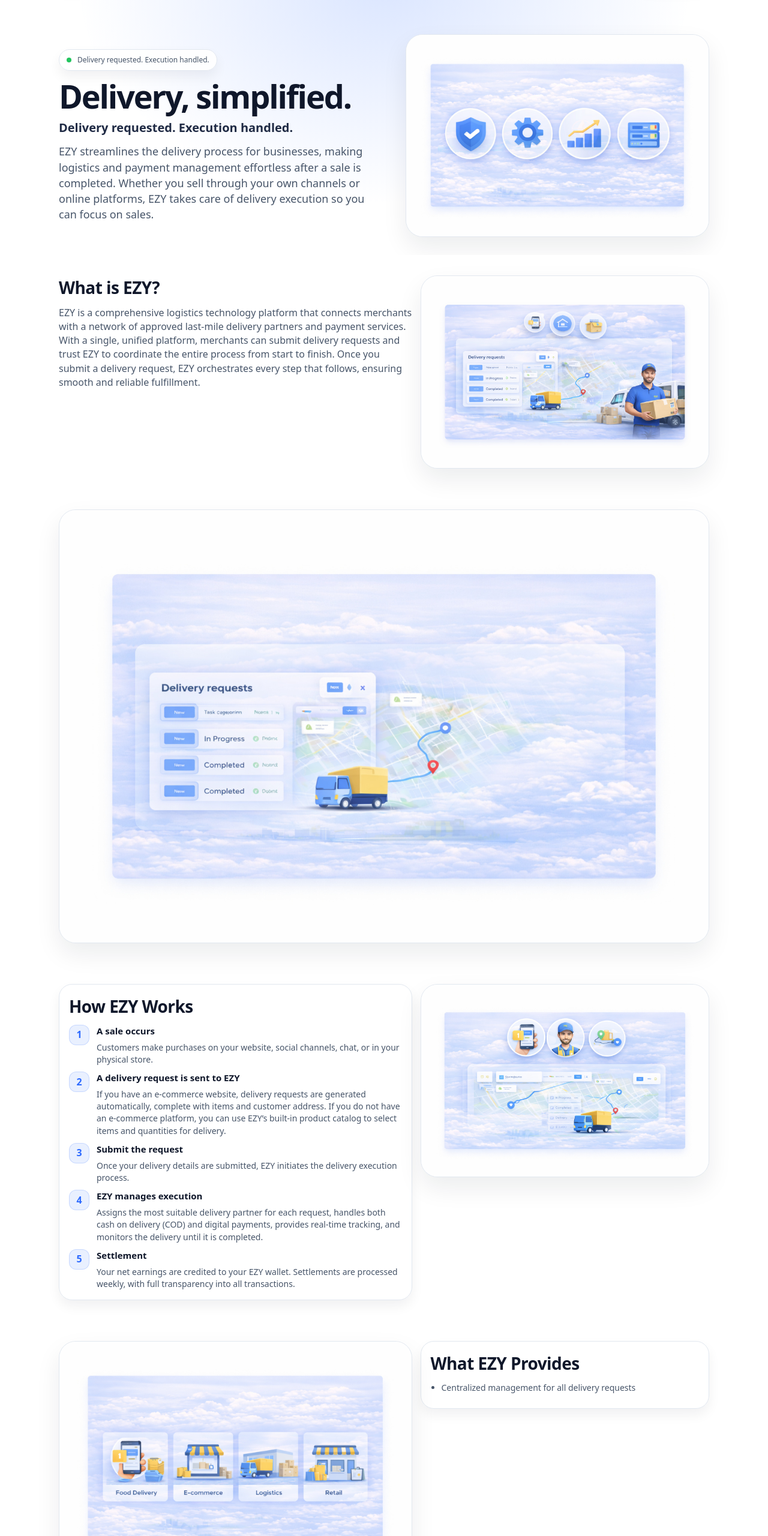
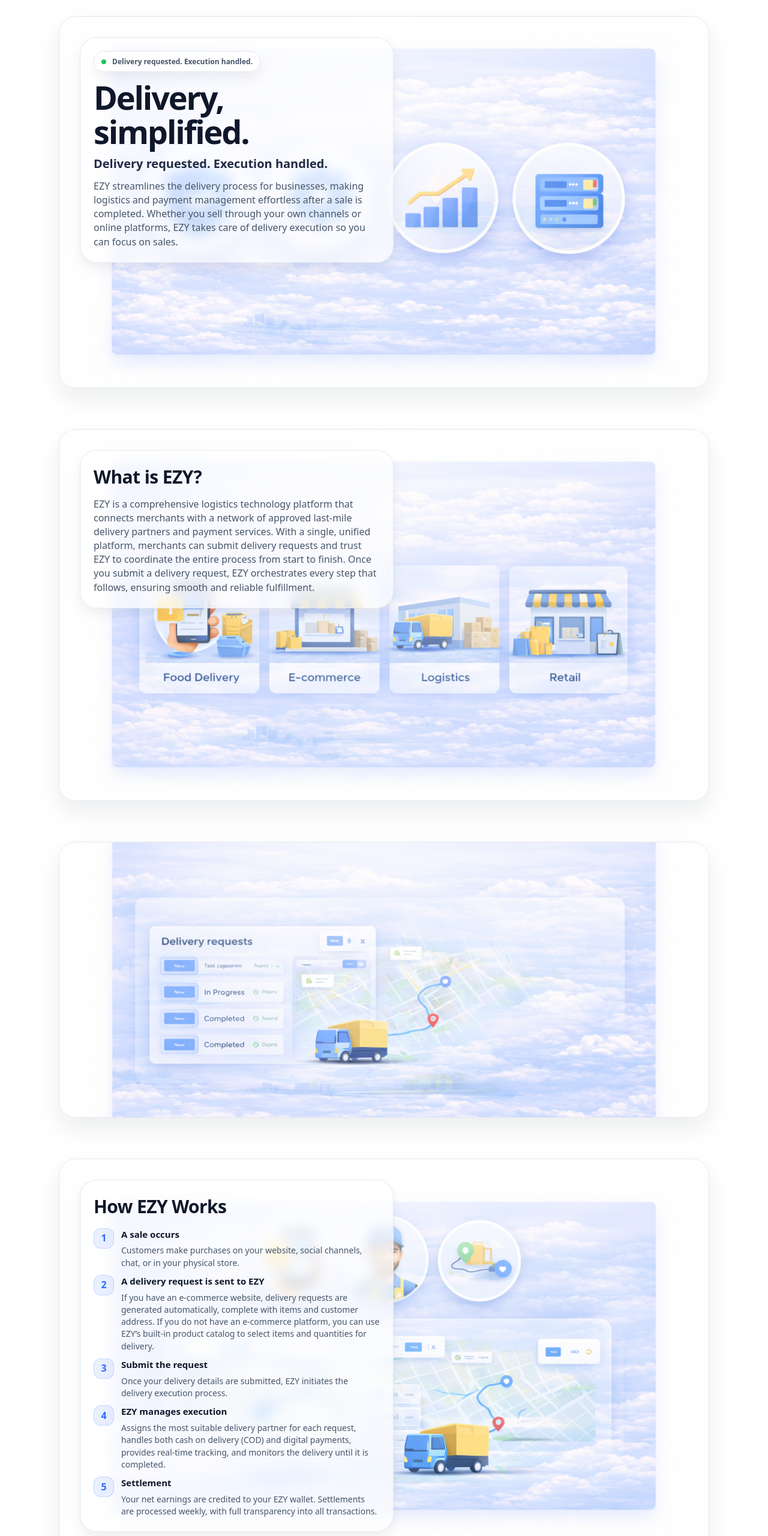
Before and after one commit to TonyAb-65/landing-page, a plain HTML site: page index.html in a window 1280 px wide. Shown: the part 80-2640 px from the top of the page at 60% size. Drawn offline with Linux system fonts and the light colour scheme.

Commit message:
Refactor CSS variables and structure in index.html

```diff
--- a/index.html
+++ b/index.html
@@ -8,265 +8,155 @@
 
   <style>
     :root{
-      --bg: #ffffff;
-      --text: #0f172a;
-      --muted: #475569;
-      --border: #e2e8f0;
-      --panel: rgba(255,255,255,.55);
-      --panel-strong: rgba(255,255,255,.72);
+      --bg:#fff;
+      --text:#0f172a;
+      --muted:#475569;
+      --border:#e2e8f0;
+      --glass: rgba(255,255,255,.68);
+      --glass-strong: rgba(255,255,255,.78);
       --shadow: 0 18px 40px rgba(15,23,42,.08);
       --shadow-soft: 0 10px 20px rgba(15,23,42,.06);
-      --radius: 22px;
-      --radius-lg: 28px;
+      --r: 22px;
+      --r-lg: 28px;
       --max: 1120px;
     }
-
-    *{ box-sizing:border-box; }
-    html{ scroll-behavior:smooth; }
+    *{box-sizing:border-box}
     body{
       margin:0;
-      background: var(--bg);
-      color: var(--text);
-      font-family: ui-sans-serif, system-ui, -apple-system, Segoe UI, Roboto, Arial, "Apple Color Emoji", "Segoe UI Emoji";
-      line-height: 1.45;
+      background:var(--bg);
+      color:var(--text);
+      font-family: ui-sans-serif, system-ui, -apple-system, Segoe UI, Roboto, Arial;
+      line-height:1.45;
     }
-    a{ color:inherit; text-decoration:none; }
-    img{ max-width:100%; height:auto; display:block; }
-
-    .container{ max-width: var(--max); margin: 0 auto; padding: 0 18px; }
+    a{color:inherit;text-decoration:none}
+    .container{max-width:var(--max);margin:0 auto;padding:0 18px}
 
     /* Top nav */
     .topbar{
-      position: sticky; top:0; z-index: 100;
-      background: rgba(255,255,255,.78);
+      position:sticky;top:0;z-index:100;
+      background:rgba(255,255,255,.78);
       backdrop-filter: blur(12px);
-      border-bottom: 1px solid var(--border);
+      border-bottom:1px solid var(--border);
     }
     .topbar-inner{
-      display:flex; align-items:center; justify-content:space-between;
-      padding: 14px 0; gap: 10px;
+      display:flex;align-items:center;justify-content:space-between;
+      gap:12px;padding:14px 0;
     }
-    .brand{
-      display:flex; align-items:center; gap: 10px;
-      font-weight: 800;
-      letter-spacing: -0.02em;
+    .brand{display:flex;align-items:center;gap:10px;font-weight:900;letter-spacing:-.02em}
+    .brand-logo{
+      width:44px;height:44px;border-radius:14px;object-fit:cover;
+      box-shadow:var(--shadow-soft);
+      border:1px solid rgba(255,255,255,.6);
+      background:#fff;
     }
-    .brand-logo{
-      width: 44px;
-      height: 44px;
-      border-radius: 14px;
+    nav{display:none;gap:18px;align-items:center}
+    nav a{font-size:14px;color:var(--muted)}
+    nav a:hover{color:var(--text)}
+    .lang{
+      border:1px solid var(--border);
+      background:rgba(255,255,255,.85);
+      border-radius:999px;padding:6px;display:flex;gap:6px;
+      box-shadow:var(--shadow-soft);
+    }
+    .lang button{
+      border:0;background:transparent;cursor:pointer;
+      padding:8px 12px;border-radius:999px;font-weight:900;font-size:12px;
+      color:var(--muted);min-width:52px;
+    }
+    .lang button.active{background:#0f172a;color:#fff}
+
+    /* Scene sections (this is what makes it look like your reference) */
+    .scene{
+      padding: 34px 0;
+    }
+    .scene-frame{
+      position:relative;
+      border-radius: var(--r-lg);
+      overflow:hidden;
+      border:1px solid var(--border);
+      box-shadow: var(--shadow);
+      min-height: 560px;
+      background: #f7fbff;
+    }
+    .scene-bg{
+      position:absolute;inset:0;
+      background-size: cover;
+      background-position: center;
+      filter: saturate(1.03);
+    }
+    .scene-overlay{
+      position:absolute;inset:0;
+      background: radial-gradient(ellipse at top, rgba(255,255,255,.55), rgba(255,255,255,.10) 60%, rgba(255,255,255,.0));
+      pointer-events:none;
+    }
+
+    /* Content grid that sits on top of the scene */
+    .scene-content{
+      position:relative;
+      display:grid;
+      gap:18px;
+      padding: 26px;
+      grid-template-columns: 1fr;
+      align-items:start;
+    }
+
+    .glass{
+      background: var(--glass);
+      border: 1px solid rgba(226,232,240,.9);
+      border-radius: var(--r-lg);
       box-shadow: var(--shadow-soft);
-      border: 1px solid rgba(255,255,255,.6);
-      background: #ffffff;
-      object-fit: cover;
-      flex: 0 0 auto;
+      padding: 22px;
+      backdrop-filter: blur(10px);
     }
-    nav{ display:none; gap: 18px; align-items:center; }
-    nav a{ font-size: 14px; color: var(--muted); }
-    nav a:hover{ color: var(--text); }
 
-    .right-actions{ display:flex; align-items:center; gap: 10px; }
-
-    .lang{
-      border: 1px solid var(--border);
+    .eyebrow{
+      display:inline-flex;align-items:center;gap:10px;
       background: rgba(255,255,255,.85);
-      border-radius: 999px;
-      padding: 6px;
-      display:flex; gap: 6px;
+      border:1px solid var(--border);
+      padding:8px 12px;border-radius:999px;
+      color: var(--muted);
+      font-size:12px;font-weight:700;
       box-shadow: var(--shadow-soft);
     }
-    .lang button{
-      border:0;
-      background: transparent;
-      padding: 8px 12px;
-      border-radius: 999px;
-      font-weight: 800;
-      font-size: 12px;
-      cursor:pointer;
-      color: var(--muted);
-      min-width: 52px;
+    .dot{width:8px;height:8px;border-radius:999px;background:#22c55e}
+
+    h1{margin:14px 0 0;font-size:54px;line-height:1.05;letter-spacing:-.04em}
+    h2{margin:0;font-size:30px;letter-spacing:-.02em}
+    .tagline{margin:10px 0 0;font-size:20px;font-weight:900;color:#1f2a44}
+    .lead{margin:12px 0 0;color:var(--muted);font-size:16px;max-width:80ch}
+
+    .steps{display:grid;gap:10px;margin-top:14px}
+    .step{display:flex;gap:12px;align-items:flex-start}
+    .badge{
+      width:34px;height:34px;border-radius:12px;display:grid;place-items:center;
+      background: rgba(46,107,255,.10);
+      border:1px solid rgba(46,107,255,.18);
+      color:#2e6bff;font-weight:900;flex:0 0 auto;
     }
-    .lang button.active{
-      background: #0f172a;
-      color:#fff;
+    .step h3{margin:0;font-size:15px}
+    .step p{margin:6px 0 0;color:var(--muted);font-size:14px}
+
+    ul{margin:12px 0 0;padding-left:18px;color:var(--muted);font-size:14px}
+    li{margin:8px 0}
+
+    footer{border-top:1px solid var(--border);padding:22px 0;color:var(--muted);font-size:13px}
+    .foot{display:flex;flex-direction:column;gap:10px;align-items:flex-start;justify-content:space-between}
+
+    @media (min-width: 980px){
+      nav{display:flex}
+      .scene-content{grid-template-columns: 1.05fr .95fr; padding: 34px;}
+      .scene-frame{min-height: 620px;}
+      .foot{flex-direction:row;align-items:center}
     }
 
-    /* Sections */
-    .hero{
-      position: relative;
-      padding: 38px 0 26px;
-      overflow:hidden;
-    }
-    .hero::before{
-      content:"";
-      position:absolute; inset:-20px;
-      background: radial-gradient(ellipse at top, rgba(55,115,255,.18), transparent 55%);
-      pointer-events:none;
-      z-index:-2;
-    }
-
-    .grid-hero{
-      display:grid; gap: 18px;
-      grid-template-columns: 1fr;
-      align-items:center;
-      padding: 10px 0 0;
-    }
-
-    .h-eyebrow{
-      display:inline-flex; align-items:center; gap: 10px;
-      background: rgba(255,255,255,.9);
-      border: 1px solid var(--border);
-      padding: 8px 12px;
-      border-radius: 999px;
-      color: var(--muted);
-      font-size: 12px;
-      box-shadow: var(--shadow-soft);
-    }
-    .dot{
-      width: 8px; height:8px; border-radius:999px;
-      background: #22c55e;
-    }
-    h1{
-      margin: 14px 0 0;
-      font-size: 44px;
-      line-height: 1.05;
-      letter-spacing: -0.04em;
-    }
-    .subtitle{
-      margin: 12px 0 0;
-      font-size: 18px;
-      color: var(--muted);
-      max-width: 52ch;
-    }
-    .tagline{
-      margin: 10px 0 0;
-      font-size: 20px;
-      font-weight: 800;
-      color: #1f2a44;
-    }
-
-    .panel{
-      border: 1px solid var(--border);
-      border-radius: var(--radius-lg);
-      background: var(--panel);
-      box-shadow: var(--shadow);
-      overflow:hidden;
-    }
-    .panel-inner{ padding: 18px; }
-
-    .section{
-      padding: 34px 0;
-    }
-    .section-title{
-      margin: 0;
-      font-size: 28px;
-      letter-spacing:-0.02em;
-    }
-    .lead{
-      margin: 10px 0 0;
-      color: var(--muted);
-      font-size: 16px;
-      max-width: 80ch;
-    }
-
-    /* Visual blocks */
-    .visual{
-      position: relative;
-      border-radius: var(--radius-lg);
-      overflow:hidden;
-      border: 1px solid var(--border);
-      background: #f8fbff;
-      box-shadow: var(--shadow);
-      min-height: 220px;
-    }
-    .visual img{
-      width: 100%;
-      height: 100%;
-      object-fit: cover;
-    }
-
-    /* Two-column content */
-    .two{
-      display:grid;
-      grid-template-columns: 1fr;
-      gap: 14px;
-      align-items: start;
-    }
-
-    /* Cards / lists */
-    .card{
-      border: 1px solid var(--border);
-      border-radius: var(--radius);
-      background: var(--panel-strong);
-      box-shadow: var(--shadow-soft);
-      padding: 16px;
-    }
-    .steps{
-      display:grid;
-      gap: 10px;
-      margin-top: 10px;
-    }
-    .step{
-      display:flex;
-      gap: 12px;
-      align-items:flex-start;
-    }
-    .badge{
-      width: 34px; height:34px;
-      border-radius: 12px;
-      display:grid; place-items:center;
-      background: rgba(46,107,255,.10);
-      border: 1px solid rgba(46,107,255,.18);
-      color: #2e6bff;
-      font-weight: 900;
-      flex: 0 0 auto;
-    }
-    .step h3{ margin:0; font-size: 15px; }
-    .step p{ margin: 6px 0 0; color: var(--muted); font-size: 14px; }
-
-    .bullets{
-      margin: 10px 0 0;
-      padding: 0 0 0 18px;
-      color: var(--muted);
-      font-size: 14px;
-    }
-    .bullets li{ margin: 8px 0; }
-
-    /* Footer */
-    footer{
-      border-top: 1px solid var(--border);
-      padding: 26px 0;
-      color: var(--muted);
-      font-size: 13px;
-    }
-    .foot{
-      display:flex;
-      flex-direction:column;
-      gap: 10px;
-      align-items:flex-start;
-      justify-content:space-between;
-    }
-
-    /* Responsive */
-    @media (min-width: 920px){
-      nav{ display:flex; }
-      .grid-hero{ grid-template-columns: 1.05fr .95fr; gap: 18px; }
-      .two{ grid-template-columns: 1.1fr .9fr; }
-      .hero{ padding: 54px 0 30px; }
-      h1{ font-size: 54px; }
-      .visual{ min-height: 320px; }
-      .foot{ flex-direction: row; align-items:center; }
-    }
-
-    /* RTL support */
-    [dir="rtl"] body{ font-family: ui-sans-serif, system-ui, -apple-system, "Segoe UI", Tahoma, Arial; }
-    [dir="rtl"] .topbar-inner{ direction: rtl; }
-    [dir="rtl"] nav a{ letter-spacing: 0; }
-    [dir="rtl"] .bullets{ padding-left: 0; padding-right: 18px; }
-    [dir="rtl"] .step{ flex-direction: row-reverse; }
-    [dir="rtl"] .step > div{ text-align: right; }
-    [dir="rtl"] .subtitle, [dir="rtl"] .lead{ text-align: right; }
-    [dir="rtl"] .brand{ flex-direction: row-reverse; }
+    /* RTL */
+    [dir="rtl"] body{font-family: ui-sans-serif, system-ui, -apple-system, "Segoe UI", Tahoma, Arial}
+    [dir="rtl"] .brand{flex-direction:row-reverse}
+    [dir="rtl"] .scene-content{direction:rtl}
+    [dir="rtl"] .lead, [dir="rtl"] .glass{ text-align:right }
+    [dir="rtl"] ul{padding-left:0;padding-right:18px}
+    [dir="rtl"] .step{flex-direction:row-reverse}
+    [dir="rtl"] .step > div{text-align:right}
   </style>
 </head>
 
@@ -276,88 +166,95 @@
       <div class="topbar-inner">
         <a class="brand" href="#top">
           <img id="brandLogo" class="brand-logo" src="/assets/brand/ezy-en.png" alt="EZY" width="44" height="44" />
-          <div id="brandWord" aria-label="Brand name">EZY</div>
+          <div id="brandWord">EZY</div>
         </a>
 
-        <nav aria-label="Primary">
+        <nav>
           <a href="#features" data-i18n="nav_features">Features</a>
           <a href="#how" data-i18n="nav_how">How It Works</a>
           <a href="#why" data-i18n="nav_why">Why EZY?</a>
         </nav>
 
-        <div class="right-actions">
         <div class="lang" role="group" aria-label="Language switcher">
           <button id="btn-en" class="active" type="button">EN</button>
           <button id="btn-ar" type="button">AR</button>
         </div>
       </div>
     </div>
-    </div>
   </header>
 
   <main id="top">
-    <!-- HERO -->
-    <section class="hero">
+
+    <!-- HERO SCENE (use 05 like your reference hero composition vibe) -->
+    <section class="scene">
       <div class="container">
-        <div class="grid-hero">
-          <div>
-            <div class="h-eyebrow">
-              <span class="dot"></span>
-              <span data-i18n="hero_eyebrow">Delivery requested. Execution handled.</span>
-            </div>
+        <div class="scene-frame">
+          <div class="scene-bg" style="background-image:url('/assets/sections/05.jpg')"></div>
+          <div class="scene-overlay"></div>
 
+          <div class="scene-content">
+            <div class="glass">
+              <div class="eyebrow"><span class="dot"></span><span data-i18n="hero_eyebrow">Delivery requested. Execution handled.</span></div>
               <h1 data-i18n="hero_h1">Delivery, simplified.</h1>
-
               <div class="tagline" data-i18n="hero_tagline">Delivery requested. Execution handled.</div>
-
-            <p class="subtitle" data-i18n="hero_sub">
+              <p class="lead" data-i18n="hero_sub">
                 EZY streamlines the delivery process for businesses, making logistics and payment management effortless after a sale is completed.
                 Whether you sell through your own channels or online platforms, EZY takes care of delivery execution so you can focus on sales.
               </p>
             </div>
 
-          <div class="visual" aria-label="Hero visual">
-            <img src="/assets/sections/05.jpg" alt="EZY delivery dashboard and courier illustration" />
+            <!-- Empty spacer panel (keeps the “art” visible like your screenshot) -->
+            <div></div>
           </div>
         </div>
       </div>
     </section>
 
-    <!-- WHAT IS EZY + TRUST (01) -->
-    <section class="section" id="features">
+    <!-- WHAT IS EZY? (use 04 – this is the second large panel in your reference) -->
+    <section class="scene" id="features">
       <div class="container">
-        <div class="two">
-          <div>
-            <h2 class="section-title" data-i18n="sec1_title">What is EZY?</h2>
+        <div class="scene-frame">
+          <div class="scene-bg" style="background-image:url('/assets/sections/04.jpg')"></div>
+          <div class="scene-overlay"></div>
+
+          <div class="scene-content">
+            <div class="glass">
+              <h2 data-i18n="sec1_title">What is EZY?</h2>
               <p class="lead" data-i18n="sec1_body">
                 EZY is a comprehensive logistics technology platform that connects merchants with a network of approved last-mile delivery partners and payment services.
                 With a single, unified platform, merchants can submit delivery requests and trust EZY to coordinate the entire process from start to finish.
                 Once you submit a delivery request, EZY orchestrates every step that follows, ensuring smooth and reliable fulfillment.
               </p>
             </div>
-
-          <div class="visual" aria-label="Trust and platform pillars">
-            <img src="/assets/sections/01.jpg" alt="Platform pillars icons" />
+            <div></div>
           </div>
         </div>
       </div>
     </section>
 
-    <!-- VERTICALS (02) -->
-    <section class="section">
+    <!-- VERTICALS STRIP (use 02 – full-width image scene) -->
+    <section class="scene">
       <div class="container">
-        <div class="visual" aria-label="Supported business verticals">
-          <img src="/assets/sections/02.jpg" alt="Supported verticals: Food Delivery, E-commerce, Logistics, Retail" />
+        <div class="scene-frame" style="min-height:460px">
+          <div class="scene-bg" style="background-image:url('/assets/sections/02.jpg')"></div>
+          <div class="scene-overlay"></div>
+          <div class="scene-content">
+            <div></div><div></div>
+          </div>
         </div>
       </div>
     </section>
 
-    <!-- HOW IT WORKS (03) -->
-    <section class="section" id="how">
+    <!-- HOW IT WORKS (use 03 – with steps overlay like reference) -->
+    <section class="scene" id="how">
       <div class="container">
-        <div class="two">
-          <div class="card">
-            <h2 class="section-title" data-i18n="how_title">How EZY Works</h2>
+        <div class="scene-frame">
+          <div class="scene-bg" style="background-image:url('/assets/sections/03.jpg')"></div>
+          <div class="scene-overlay"></div>
+
+          <div class="scene-content">
+            <div class="glass">
+              <h2 data-i18n="how_title">How EZY Works</h2>
 
               <div class="steps">
                 <div class="step">
@@ -410,66 +307,46 @@
               </div>
             </div>
 
-          <div class="visual" aria-label="Delivery orchestration visual">
-            <img src="/assets/sections/03.jpg" alt="Order to delivery orchestration illustration" />
+            <div></div>
           </div>
         </div>
       </div>
     </section>
 
-    <!-- WHAT EZY PROVIDES (04) -->
-    <section class="section">
+    <!-- WHAT EZY PROVIDES + WHY (use 01 – “pillars” background) -->
+    <section class="scene" id="why">
       <div class="container">
-        <div class="two">
-          <div class="visual" aria-label="Delivery requests dashboard">
-            <img src="/assets/sections/04.jpg" alt="Delivery requests UI and tracking map illustration" />
+        <div class="scene-frame">
+          <div class="scene-bg" style="background-image:url('/assets/sections/01.jpg')"></div>
+          <div class="scene-overlay"></div>
+
+          <div class="scene-content">
+            <div class="glass">
+              <h2 data-i18n="provide_title">What EZY Provides</h2>
+              <ul data-i18n-list="provide_list"></ul>
+
+              <div style="height:14px"></div>
+
+              <h2 data-i18n="built_title">Built for Any Commerce Model</h2>
+              <p class="lead" data-i18n="built_body">
+                EZY is designed to support a wide range of business models, including online stores, custom websites, social commerce, brick-and-mortar retailers,
+                and high-volume operations. If your business generates sales, EZY is equipped to handle your delivery needs with ease.
+              </p>
+
+              <div style="height:10px"></div>
+
+              <h2 data-i18n="why_title">Why EZY?</h2>
+              <p class="lead" data-i18n="why_body">
+                EZY simplifies delivery and payment logistics into one streamlined platform, adaptable for every business size.
+              </p>
             </div>
 
-          <div class="card">
-            <h2 class="section-title" data-i18n="provide_title">What EZY Provides</h2>
-            <ul class="bullets" data-i18n-list="provide_list">
-              <li>Centralized management for all delivery requests</li>
-            </ul>
+            <div></div>
           </div>
         </div>
       </div>
     </section>
 
-    <!-- BUILT FOR + WHY (05) -->
-    <section class="section" id="why">
-      <div class="container">
-        <div class="two">
-          <div>
-            <h2 class="section-title" data-i18n="built_title">Built for Any Commerce Model</h2>
-            <p class="lead" data-i18n="built_body">
-              EZY is designed to support a wide range of business models, including online stores, custom websites, social commerce, brick-and-mortar retailers,
-              and high-volume operations. If your business generates sales, EZY is equipped to handle your delivery needs with ease.
-            </p>
-
-            <div style="height:12px"></div>
-
-            <h2 class="section-title" data-i18n="why_title">Why EZY?</h2>
-            <p class="lead" data-i18n="why_body">
-              EZY simplifies delivery and payment logistics into one streamlined platform, adaptable for every business size.
-            </p>
-          </div>
-
-          <div class="visual" aria-label="Courier and operations visual">
-            <img src="/assets/sections/05.jpg" alt="Courier and delivery operations illustration" />
-          </div>
-        </div>
-      </div>
-    </section>
-
-    <section class="section" style="padding-top: 10px;">
-      <div class="container">
-        <div class="panel">
-          <div class="panel-inner">
-            <strong data-i18n="closing_strong">EZY: Delivery, simplified.</strong>
-          </div>
-        </div>
-      </div>
-    </section>
   </main>
 
   <footer>
@@ -530,7 +407,6 @@
         why_title: "Why EZY?",
         why_body:
           "EZY simplifies delivery and payment logistics into one streamlined platform, adaptable for every business size.",
-        closing_strong: "EZY: Delivery, simplified.",
         footer_note: "Bilingual landing page (EN/AR). No CTA buttons per requirement.",
       },
 
@@ -579,14 +455,13 @@
         why_title: "لماذا إيزي؟",
         why_body:
           "إيزي تبسّط التوصيل والمدفوعات في منصة واحدة مرنة تناسب جميع أحجام الأعمال.",
-        closing_strong: "إيزي – التوصيل ببساطة",
         footer_note: "صفحة ثنائية اللغة (EN/AR). بدون أزرار دعوة لاتخاذ إجراء حسب الطلب.",
       }
     };
 
     function setLang(lang){
       const dict = i18n[lang];
-      document.documentElement.lang = lang === "ar" ? "ar" : "en";
+      document.documentElement.lang = (lang === "ar") ? "ar" : "en";
       document.documentElement.dir = dict.dir;
 
       document.getElementById("btn-en").classList.toggle("active", lang === "en");
@@ -613,9 +488,7 @@
       document.querySelectorAll("[data-i18n-list]").forEach(ul => {
         const key = ul.getAttribute("data-i18n-list");
         const items = dict[key];
-        if (Array.isArray(items)) {
-          ul.innerHTML = items.map(t => `<li>${t}</li>`).join("");
-        }
+        if (Array.isArray(items)) ul.innerHTML = items.map(t => `<li>${t}</li>`).join("");
       });
     }
 
```
Lines whose indentation alone changed are shown as unchanged.
